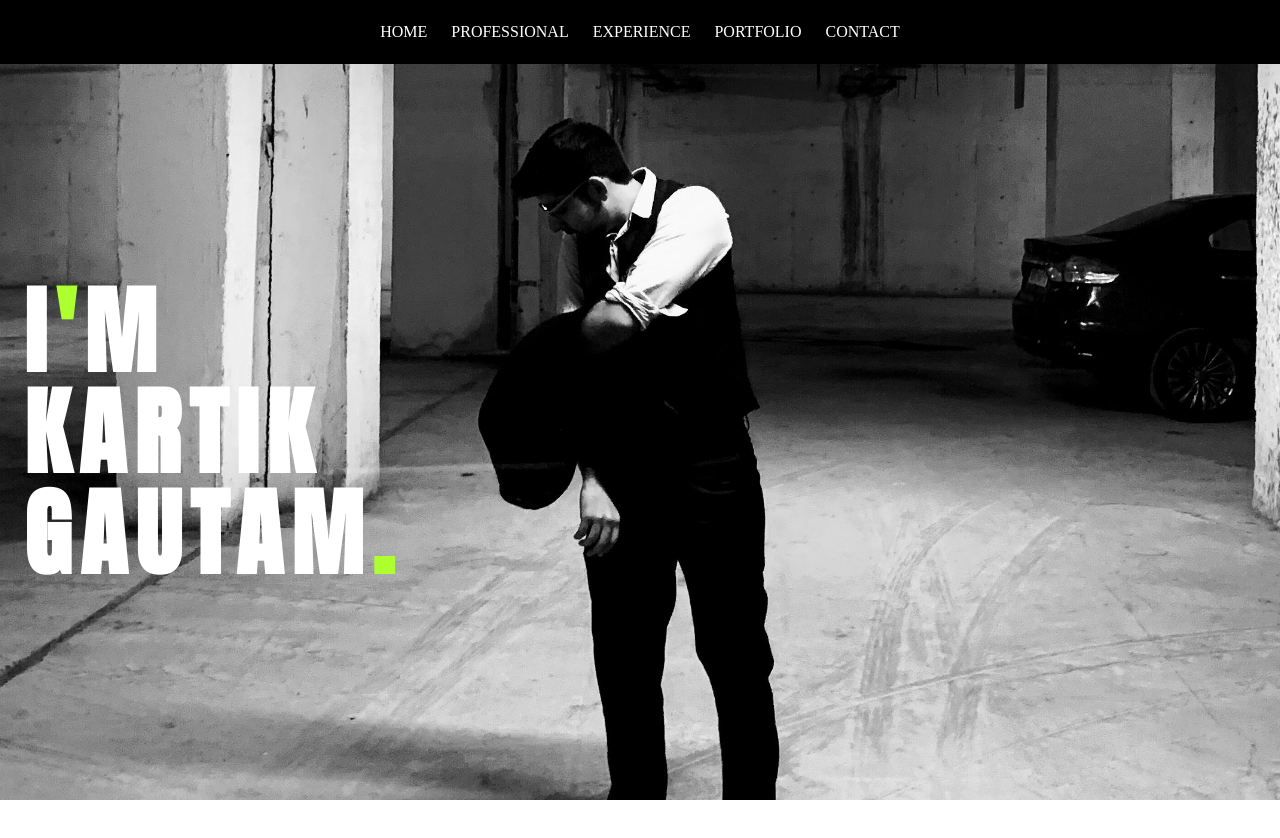
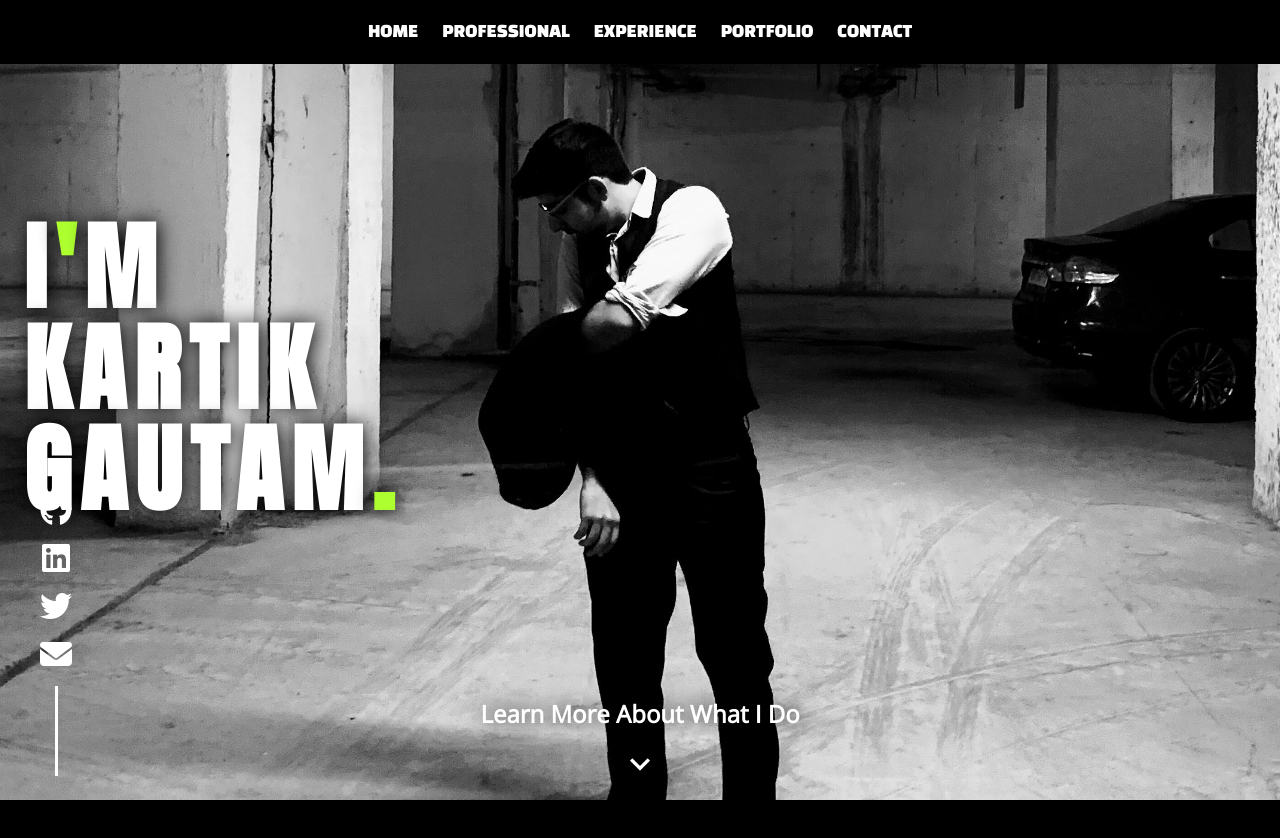
Before and after one commit to ikartikgautam/portfolio, an Angular app: page /home in a window 1280 px wide. Shown: the top 838 px of the page. Before the commit the page ends 800 px from the top, so only its background shows below. Built offline with nearby package versions, Linux system fonts and the light colour scheme.

Commit message:
front page fixes

```diff
--- a/src/app/app.component.html
+++ b/src/app/app.component.html
@@ -1,3 +1,4 @@
 <app-top-bar></app-top-bar>
 <!-- <router-outlet></router-outlet> -->
 <app-home></app-home>
+<app-social-tray></app-social-tray>
--- a/src/app/app.module.ts
+++ b/src/app/app.module.ts
@@ -7,6 +7,7 @@ import { TopBarComponent } from './top-bar/top-bar.component';
 import { FooterBarComponent } from './footer-bar/footer-bar.component';
 import { HomeComponent } from './home/home.component';
 import { ErrorComponent } from './error/error.component';
+import { SocialTrayComponent } from './social-tray/social-tray.component';
 
 @NgModule({
   declarations: [
@@ -14,7 +15,8 @@ import { ErrorComponent } from './error/error.component';
     TopBarComponent,
     FooterBarComponent,
     HomeComponent,
-    ErrorComponent
+    ErrorComponent,
+    SocialTrayComponent
   ],
   imports: [
     BrowserModule,
--- a/src/app/home/home.component.html
+++ b/src/app/home/home.component.html
@@ -14,7 +14,22 @@
             <div style="flex: 1;"></div>
         </div>
         <div style="flex: 1;"></div>
-        <div style="flex: 1;"></div>
+        <div style="flex: 1; display: flex; flex-direction: column;">
+            <!-- <div style="flex: 1;"></div>
+            <div>
+                <h1 class="welcome-text" style="text-align: right;">
+                    I<span class="odd-hilight">'</span>M<br>
+                    KARTIK<br>
+                    GAUTAM<span class="odd-hilight">.</span>
+                </h1>
+            </div>
+            <div style="flex: 1;"></div> -->
+        </div>
     </div>
+    <p class="bottom-text">Learn More About What I Do</p>
+    <i class="material-icons bottom-icon">expand_more</i>
 
 </div>
+<div style="height: 100vh; width: 100%; background-color: black;">
+
+</div>
--- a/src/app/home/home.component.scss
+++ b/src/app/home/home.component.scss
@@ -1,4 +1,5 @@
 @import url("https://fonts.googleapis.com/css2?family=Anton&display=swap");
+@import url("https://fonts.googleapis.com/css2?family=Open+Sans&display=swap");
 
 .welcome-text {
     line-height: 101px;
@@ -7,6 +8,7 @@
     font-size: 96px;
     margin: 0;
     color: white;
+    text-shadow: 2px 0px 20px black;
     // to align text
     display: block;
     margin: auto;
@@ -32,8 +34,39 @@
 
 .background {
     height: 92vh;
-    width: 100vw;
+    width: 100%;
     background-image: url("../../assets/Photos/LND_AEA98EB0-0885-4D05-8D14-44532DB802E3.jpg");
     background-position: center;
     background-size: cover;
+
+    display: flex;
+    flex-direction: column;
 }
+.bottom-text {
+    font-family: "Open Sans", sans-serif;
+    text-shadow: 2px 0px 20px black;
+    text-align: center;
+    color: white;
+    font-weight: bold;
+    font-size: 24px;
+    margin-bottom: 70px;
+}
+
+.bottom-icon {
+    width: max-content;
+    color: white;
+    font-size: 40px;
+    margin: 16px auto;
+    cursor: pointer;
+    position: absolute;
+    bottom: 0;
+    left: 0;
+    right: 0;
+    // animation
+    transition-duration: 0.3s;
+
+}
+.bottom-icon:hover {
+    font-size: 50px;
+    color: greenyellow;
+}
--- /dev/null
+++ b/src/app/social-tray/social-tray.component.html
@@ -0,0 +1,7 @@
+<ul style="position: fixed; bottom: 0; left: 0; display: flex; flex-direction: column; list-style: none;">
+    <li><i class="fa fa-github icon-theme" aria-hidden="true"></i></li>
+    <li><i class="fa fa-linkedin-square icon-theme" aria-hidden="true"></i></li>
+    <li><i class="fa fa-twitter icon-theme" aria-hidden="true"></i></li>
+    <li><i class="fa fa-envelope  icon-theme" aria-hidden="true"></i></li>
+    <li><i class="lie"></i></li>
+</ul>
--- /dev/null
+++ b/src/app/social-tray/social-tray.component.scss
@@ -0,0 +1,31 @@
+.icon-theme {
+    color: white;
+    margin-top: 12px;
+    margin-bottom: 12px;
+    margin-left: 30px;
+    font-size: 2em;
+    transition-duration: 0.3s;
+}
+.icon-theme:hover {
+    color: yellowgreen;
+    // margin-bottom: 16px;
+}
+.lie::after {
+    content: "";
+    display: block;
+    width: 3px;
+    height: 90px;
+    background-color: white;
+    margin: 0px auto;
+    transition-duration: 0.3px;
+    // display: block;
+    // width: fit-content;
+}
+i {
+    margin: 8px auto !important;
+    display: block;
+    width: fit-content;
+}
+i:hover{
+    margin: 10px auto!important;
+}
--- /dev/null
+++ b/src/app/social-tray/social-tray.component.ts
@@ -0,0 +1,15 @@
+import { Component, OnInit } from '@angular/core';
+
+@Component({
+  selector: 'app-social-tray',
+  templateUrl: './social-tray.component.html',
+  styleUrls: ['./social-tray.component.scss']
+})
+export class SocialTrayComponent implements OnInit {
+
+  constructor() { }
+
+  ngOnInit(): void {
+  }
+
+}
--- a/src/app/top-bar/top-bar.component.html
+++ b/src/app/top-bar/top-bar.component.html
@@ -1,11 +1,11 @@
-<div style="width: 100%; height: 8vh; background-color: black; color: white; display: flex; flex-direction: column;">
+<div style="width: 100%; height: 8vh; background-color: black; display: flex; flex-direction: column;">
     <div style="flex: 1;"></div>
     <div class="inner-div">
-        <span>HOME</span>
-        <span>PROFESSIONAL</span>
-        <span>EXPERIENCE</span>
-        <span>PORTFOLIO</span>
-        <span>CONTACT</span>
+        <span class="text-span">HOME</span>
+        <span class="text-span">PROFESSIONAL</span>
+        <span class="text-span">EXPERIENCE</span>
+        <span class="text-span">PORTFOLIO</span>
+        <span class="text-span">CONTACT</span>
     </div>
     <div style="flex: 1;"></div>
 </div>
--- a/src/app/top-bar/top-bar.component.scss
+++ b/src/app/top-bar/top-bar.component.scss
@@ -1,3 +1,5 @@
+@import url("https://fonts.googleapis.com/css2?family=Black+Han+Sans&display=swap");
+
 .inner-div {
     margin: auto;
     width: fit-content;
@@ -5,7 +7,26 @@
     display: flex;
     justify-content: space-between;
 }
-.inner-div span{
+// .inner-div span {
+//     color: white;
+//     margin-left: 12px;
+//     margin-right: 12px;
+//     font-family: "Black Han Sans", sans-serif;
+//     transition-duration: 0.3s;
+//     cursor: pointer;
+// }
+
+.text-span {
+    color: white;
     margin-left: 12px;
     margin-right: 12px;
+    font-family: "Black Han Sans", sans-serif;
+    transition-duration: 0.3s;
+    cursor: pointer;
 }
+
+.text-span:hover {
+    color: greenyellow;
+    margin-left: 30px;
+    margin-right: 30px;
+}
--- a/src/index.html
+++ b/src/index.html
@@ -1,13 +1,22 @@
 <!doctype html>
 <html lang="en">
+
 <head>
+
   <meta charset="utf-8">
   <title>Ikartikgautam</title>
   <base href="/">
   <meta name="viewport" content="width=device-width, initial-scale=1">
   <link rel="icon" type="image/x-icon" href="favicon.ico">
+  <!-- material icons -->
+  <link href="https://fonts.googleapis.com/icon?family=Material+Icons" rel="stylesheet">
+  <!-- fa fa icons -->
+  <script src="https://use.fontawesome.com/163b7722e3.js"></script>
+
 </head>
+
 <body>
   <app-root></app-root>
 </body>
+
 </html>
```
Also changed, not shown: 1 other file (tests, documents, lock files or other folders).
